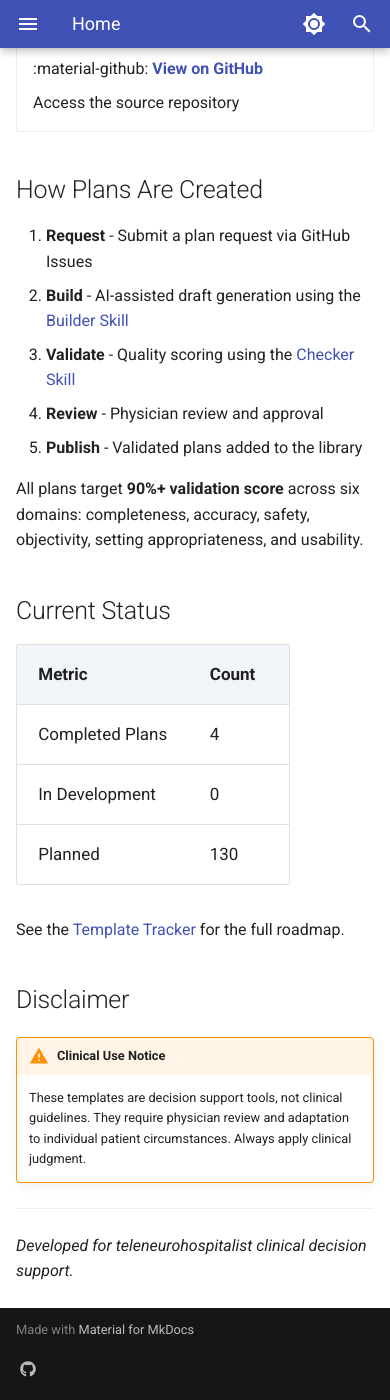
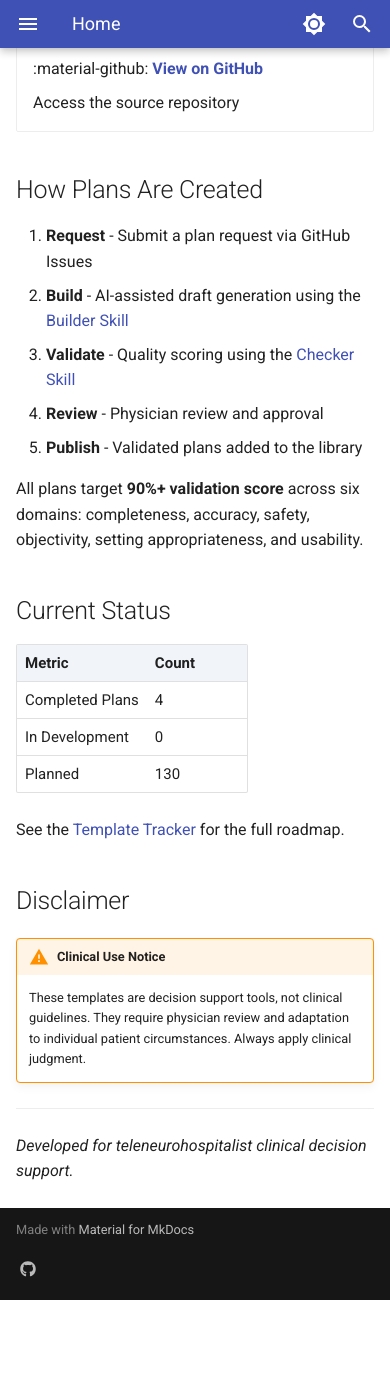
Before and after one commit to blondarb/neuro-plans, an MkDocs documentation site: the page built from docs/index.md, in a window 390 px wide and 1400 px high, scrolled down 1075 px. Built offline with MkDocs 1.6.1 and Material for MkDocs 9.7.7, drawn with Linux system fonts in a browser that asks for light colours; comment, search, counter and statistics services are not loaded; after the commit the page ends 2375 px from its top, so only the background shows below that.

Commit message:
Add responsive CSS for table font sizes
- Reduce table font sizes progressively at 1400px, 1200px, 1024px, 768px breakpoints
- Smaller priority badges on smaller screens
- Horizontal scroll for tables at 1024px to prevent TOC overlap
- Fixes issue where right TOC hides middle column content

Co-Authored-By: Claude Opus 4.5 <noreply@anthropic.com>

```diff
--- a/docs/assets/css/custom.css
+++ b/docs/assets/css/custom.css
@@ -1132,3 +1132,99 @@ h3:has(.inline-comment-btn) {
 [data-md-color-scheme="slate"] .delete-btn:hover {
   background: #450a0a;
 }
+
+/* ========================================
+   RESPONSIVE TYPOGRAPHY & LAYOUT
+   ======================================== */
+
+/* Medium screens - reduce font sizes when TOC competes with content */
+@media screen and (max-width: 1400px) {
+  .md-typeset table:not([class]) {
+    font-size: 0.8rem;
+  }
+
+  .md-typeset table:not([class]) th,
+  .md-typeset table:not([class]) td {
+    padding: 8px 10px;
+  }
+
+  .priority-stat,
+  .priority-urgent,
+  .priority-routine,
+  .priority-ext,
+  .priority-na {
+    font-size: 0.7rem;
+    padding: 2px 6px;
+  }
+}
+
+/* Smaller screens - more aggressive reduction */
+@media screen and (max-width: 1200px) {
+  .md-typeset table:not([class]) {
+    font-size: 0.75rem;
+  }
+
+  .md-typeset table:not([class]) th,
+  .md-typeset table:not([class]) td {
+    padding: 6px 8px;
+  }
+
+  .priority-stat,
+  .priority-urgent,
+  .priority-routine,
+  .priority-ext,
+  .priority-na {
+    font-size: 0.65rem;
+    padding: 1px 5px;
+  }
+
+  /* Reduce legend size */
+  .priority-legend {
+    padding: 10px 12px;
+    gap: 8px;
+  }
+
+  .priority-legend-item {
+    font-size: 0.8rem;
+  }
+}
+
+/* When TOC would seriously overlap content */
+@media screen and (max-width: 1024px) {
+  .md-typeset table:not([class]) {
+    font-size: 0.7rem;
+    display: block;
+    overflow-x: auto;
+    -webkit-overflow-scrolling: touch;
+  }
+
+  .md-typeset table:not([class]) th,
+  .md-typeset table:not([class]) td {
+    padding: 5px 6px;
+    white-space: nowrap;
+  }
+
+  /* Allow wrapping for item/description columns but not others */
+  .md-typeset table:not([class]) td:first-child {
+    white-space: normal;
+    min-width: 150px;
+  }
+}
+
+/* Mobile - hide right TOC, full width content */
+@media screen and (max-width: 768px) {
+  .md-typeset table:not([class]) {
+    font-size: 0.75rem;
+  }
+
+  .md-typeset table:not([class]) th,
+  .md-typeset table:not([class]) td {
+    padding: 6px 8px;
+    white-space: normal;
+  }
+
+  /* Reset horizontal scroll on mobile */
+  .md-typeset table:not([class]) td:first-child {
+    min-width: auto;
+  }
+}
```
